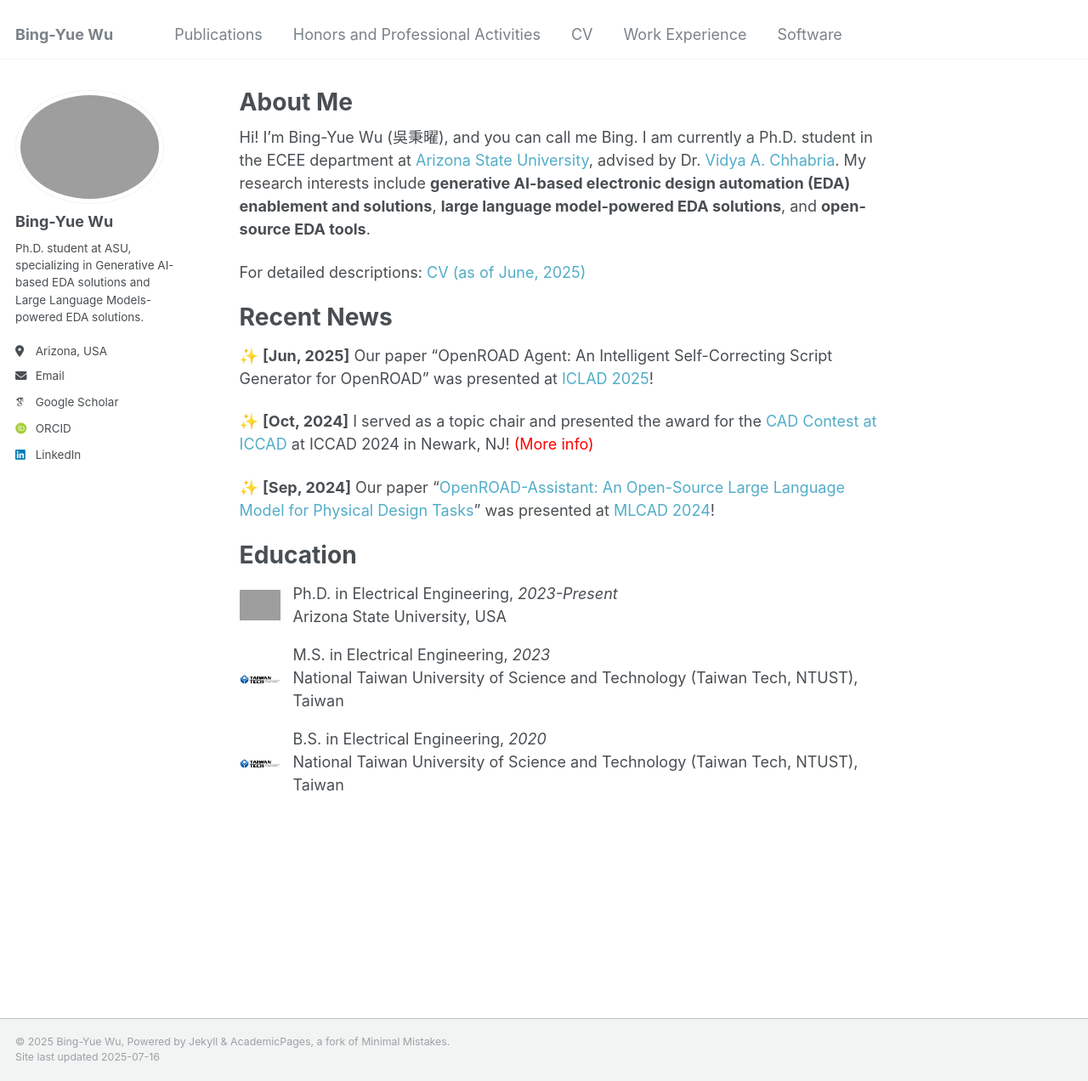
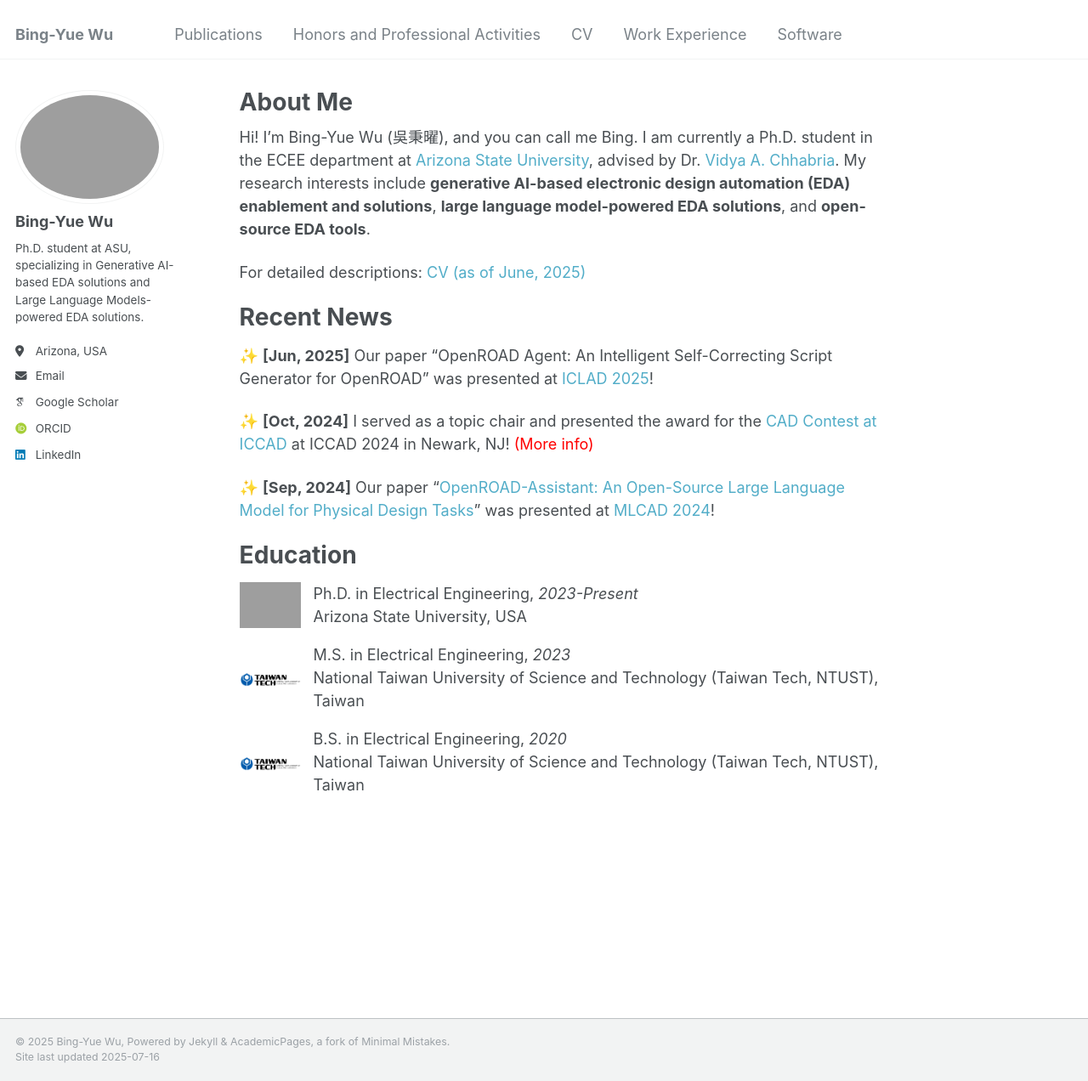
Before and after one commit to bingyuew/bingyuew.github.io, a Jekyll site: the page built from _pages/about.md, in a window 1280 px wide and 1272 px high. Shown: the whole window at 85% size. Built offline with Jekyll 4.4.1, drawn with Linux system fonts in a browser that asks for light colours; some web fonts are replaced; grey boxes are pictures that could not be loaded.

Commit message:
update about
Signed-off-by: 吳秉曜 <wubingyao@MacBook-bro.local>

```diff
--- a/_pages/about.md
+++ b/_pages/about.md
@@ -23,7 +23,7 @@
 
 <div style="display: flex; align-items: center; margin-bottom: 1em;">
   <div style="flex-shrink: 0; margin-right: 15px;">
-    <img src="/images/asu_logo.png" alt="ASU logo" width="48" height="12">
+    <img src="/images/asu_logo.png" alt="ASU logo" width="72" height="36">
   </div>
   <div>
     Ph.D. in Electrical Engineering, <i>2023-Present</i><br>
@@ -32,7 +32,7 @@
 </div>
 <div style="display: flex; align-items: center; margin-bottom: 1em;">
   <div style="flex-shrink: 0; margin-right: 15px;">
-    <img src="/images/ntust_logo.png" alt="NTUST logo" width="48" height="12">
+    <img src="/images/ntust_logo.png" alt="NTUST logo" width="72" height="36">
   </div>
   <div>
     M.S. in Electrical Engineering, <i>2023</i><br>
@@ -41,7 +41,7 @@
 </div>
 <div style="display: flex; align-items: center; margin-bottom: 1em;">
   <div style="flex-shrink: 0; margin-right: 15px;">
-    <img src="/images/ntust_logo.png" alt="NTUST logo" width="48" height="12">
+    <img src="/images/ntust_logo.png" alt="NTUST logo" width="72" height="36">
   </div>
   <div>
     B.S. in Electrical Engineering, <i>2020</i><br>
```
